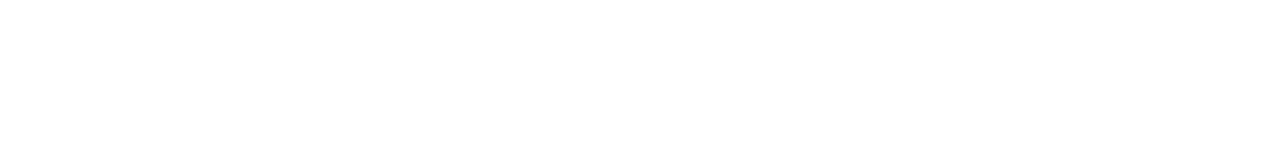
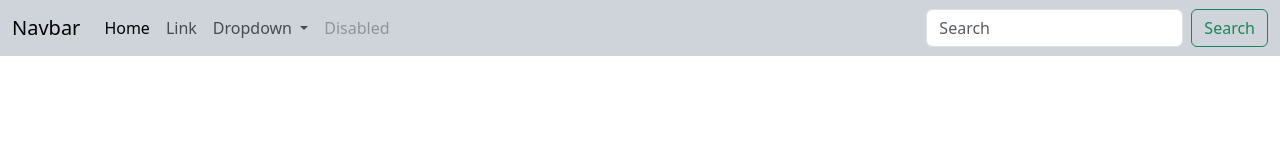
Before and after one commit to BreadleyTan/Fundamental-Fluency, a plain HTML site: page index.html in a window 1280 px wide. Drawn offline with nearby package versions, Linux system fonts and the light colour scheme.

Commit message:
bradley wants to see this

```diff
--- a/index.html
+++ b/index.html
@@ -12,6 +12,42 @@
     />
   </head>
   <body>
+    <nav class="navbar navbar-expand-lg bg-dark-subtle">
+      <div class="container-fluid">
+        <a class="navbar-brand" href="#">Navbar</a>
+        <button class="navbar-toggler" type="button" data-bs-toggle="collapse" data-bs-target="#navbarSupportedContent" aria-controls="navbarSupportedContent" aria-expanded="false" aria-label="Toggle navigation">
+          <span class="navbar-toggler-icon"></span>
+        </button>
+        <div class="collapse navbar-collapse" id="navbarSupportedContent">
+          <ul class="navbar-nav me-auto mb-2 mb-lg-0">
+            <li class="nav-item">
+              <a class="nav-link active" aria-current="page" href="#">Home</a>
+            </li>
+            <li class="nav-item">
+              <a class="nav-link" href="#">Link</a>
+            </li>
+            <li class="nav-item dropdown">
+              <a class="nav-link dropdown-toggle" href="#" role="button" data-bs-toggle="dropdown" aria-expanded="false">
+                Dropdown
+              </a>
+              <ul class="dropdown-menu">
+                <li><a class="dropdown-item" href="#">Action</a></li>
+                <li><a class="dropdown-item" href="#">Another action</a></li>
+                <li><hr class="dropdown-divider"></li>
+                <li><a class="dropdown-item" href="#">Something else here</a></li>
+              </ul>
+            </li>
+            <li class="nav-item">
+              <a class="nav-link disabled" aria-disabled="true">Disabled</a>
+            </li>
+          </ul>
+          <form class="d-flex" role="search">
+            <input class="form-control me-2" type="search" placeholder="Search" aria-label="Search">
+            <button class="btn btn-outline-success" type="submit">Search</button>
+          </form>
+        </div>
+      </div>
+    </nav>
     <script
       src="https://cdn.jsdelivr.net/npm/bootstrap@5.3.2/dist/js/bootstrap.bundle.min.js"
       integrity="sha384-C6RzsynM9kWDrMNeT87bh95OGNyZPhcTNXj1NW7RuBCsyN/o0jlpcV8Qyq46cDfL"
```
